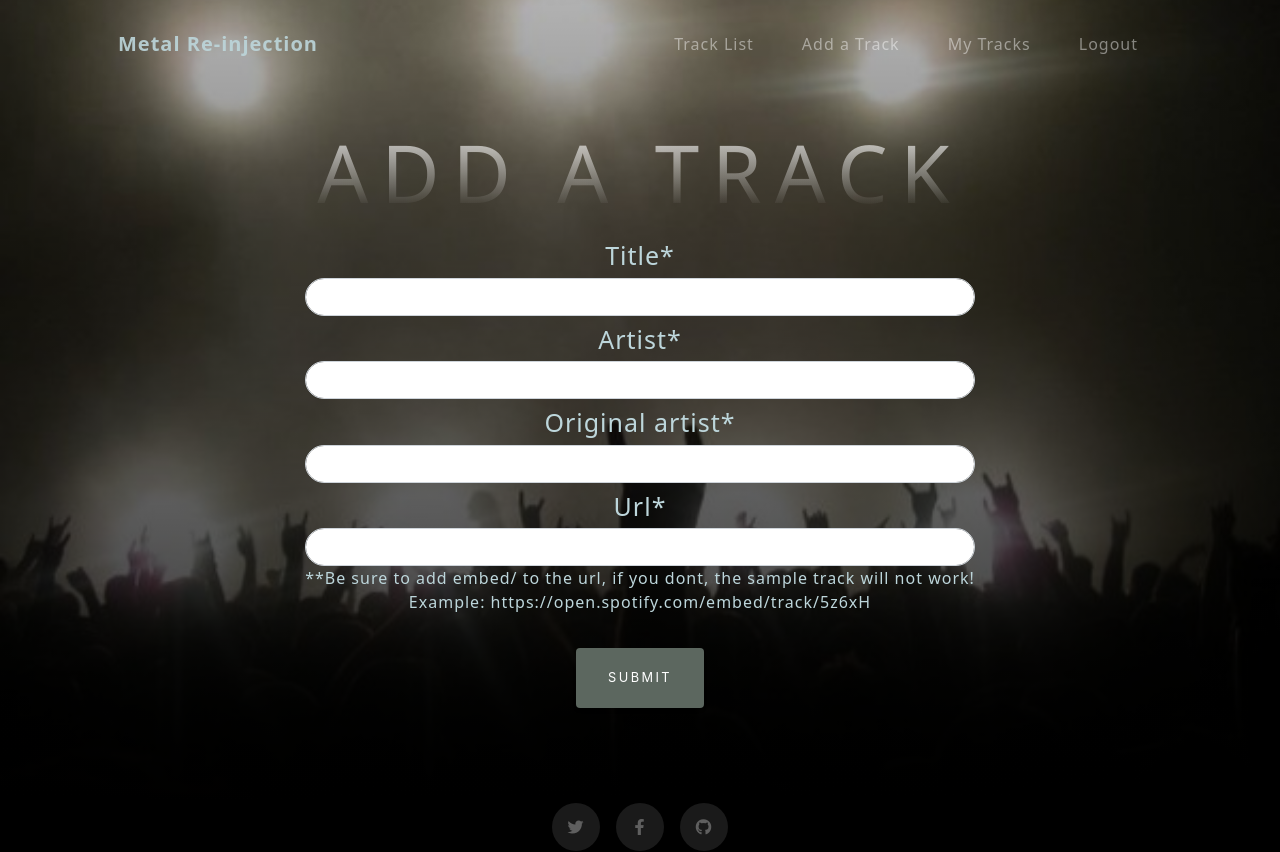
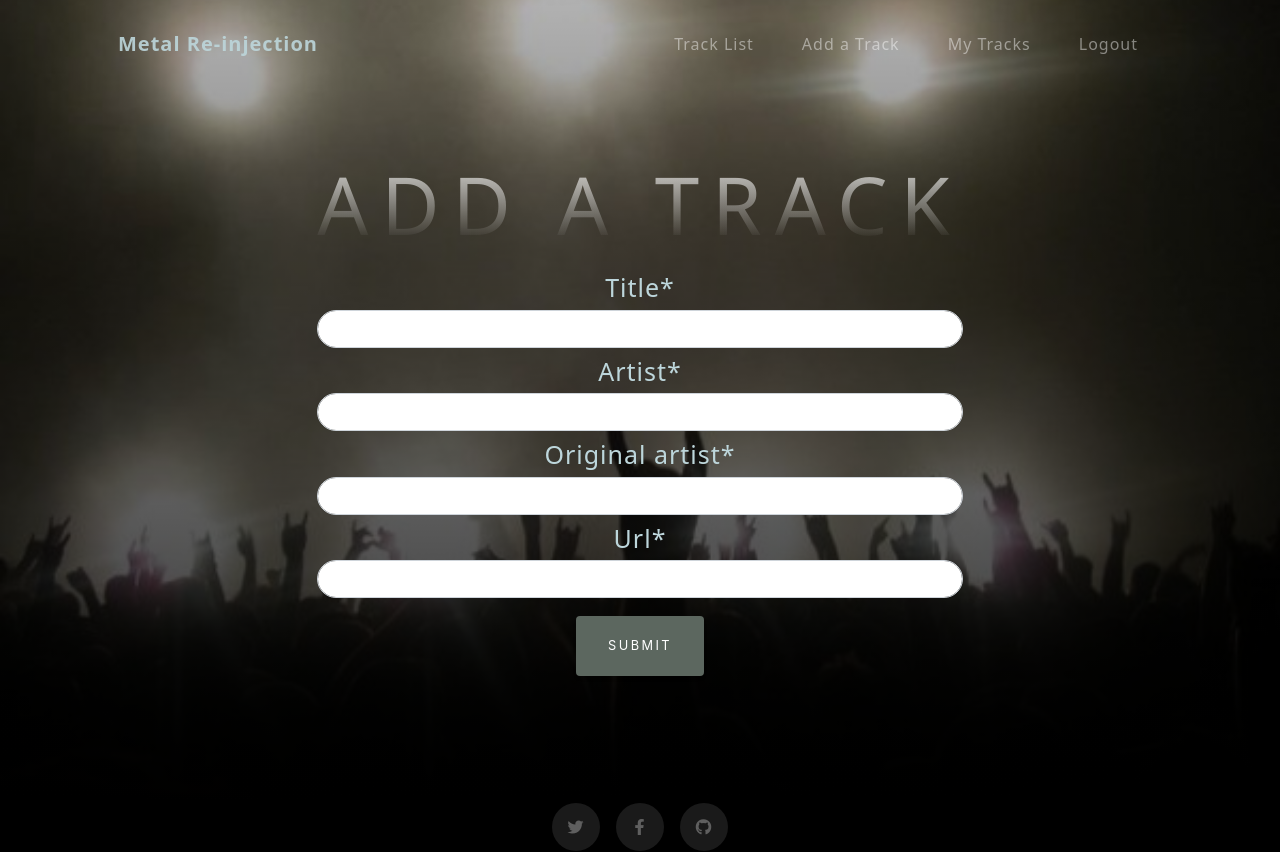
Before and after one commit to Chr15w1986/Metal-Re-injectionPP4, a Django app: page /tracks/addsong/ in a window 1280 px wide. Shown: the top 852 px of the page. Run offline with Django 3.2, Linux system fonts and the light colour scheme; a user stored in the database is signed in; some libraries are stand-ins or nearby versions.

Commit message:
remove paragraph. fixed issue with validation

```diff
--- a/tracks/templates/tracks/add-song.html
+++ b/tracks/templates/tracks/add-song.html
@@ -16,8 +16,6 @@
                     <form action="." novalidate method="POST">
                         {% csrf_token %}
                         {{ form|crispy }}
-                        <p>**Be sure to add embed/ to the url, if you dont, the sample track will not work!<br>
-                        Example: https://open.spotify.com/embed/track/5z6xH</p>
                         <input class="btn btn-primary" type="submit" value="Submit">
                     </form>
                 </div>
```
